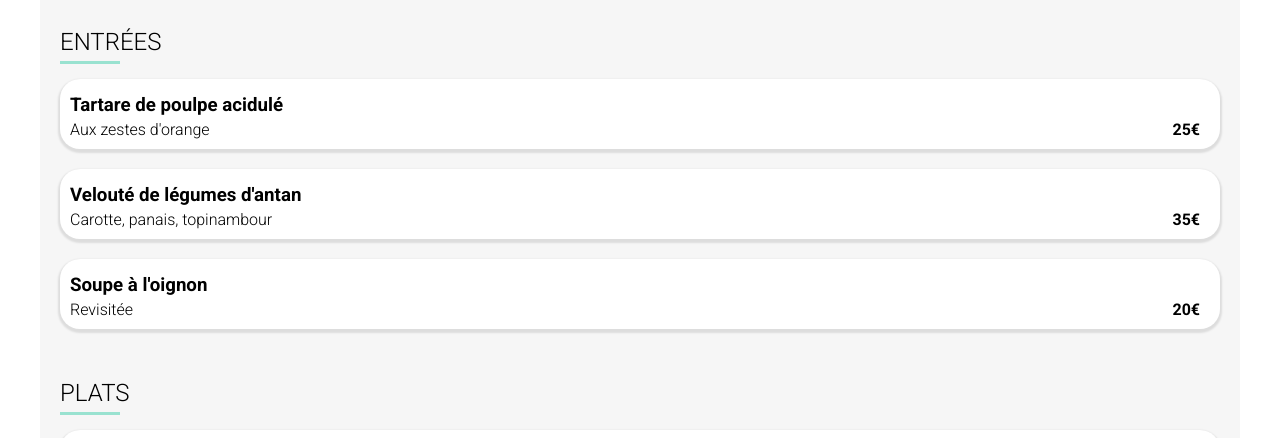
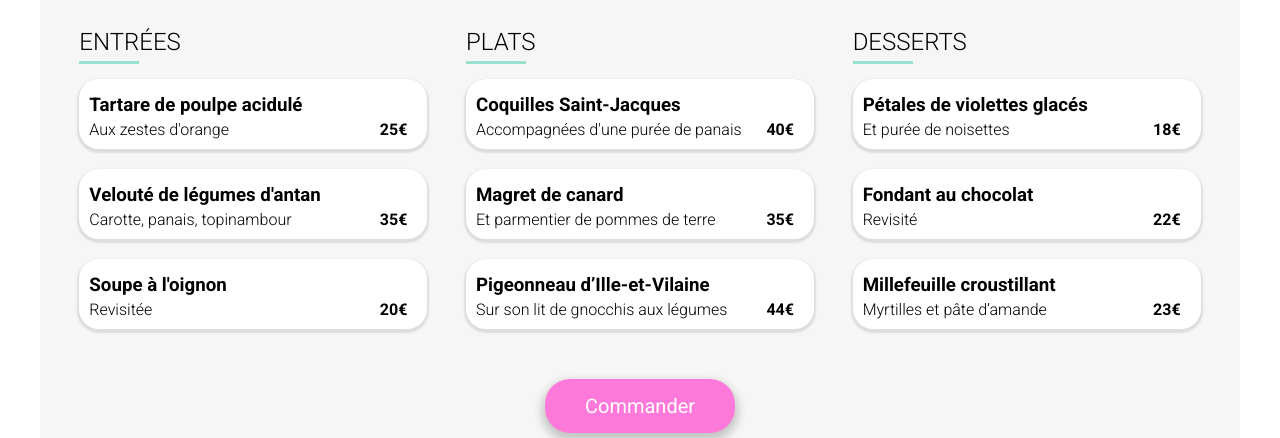
Before and after one commit to BPozzo/baptistepozzodeschanel_3_23112021, a plain HTML site: page menu_a-la-francaise.html in a window 1280 px wide. Shown: the part 480-918 px from the top of the page. Drawn offline with Linux system fonts and the light colour scheme; a web font is replaced by a local one.

Commit message:
Ajout des ... quand le nom des plats sont trop long dans les menus sur desktop

```diff
--- a/big_screen.css
+++ b/big_screen.css
@@ -27,4 +27,27 @@
     justify-content: space-between;
     padding-right: 100px;
 }
+
 /* Pages restaurants */
+
+.menu__list {
+    flex-direction: row;
+    width: 100%;
+    justify-content: space-around;
+}
+.menu__bloc {
+    width: 30%;
+}
+.menu__dish {
+    width: 80%;
+}
+.menu__dish--title h3 {
+    white-space: nowrap;
+    overflow: hidden;
+    text-overflow: ellipsis;
+}
+.menu__dish--info p {
+    white-space: nowrap;
+    overflow: hidden;
+    text-overflow: ellipsis;
+}
```
